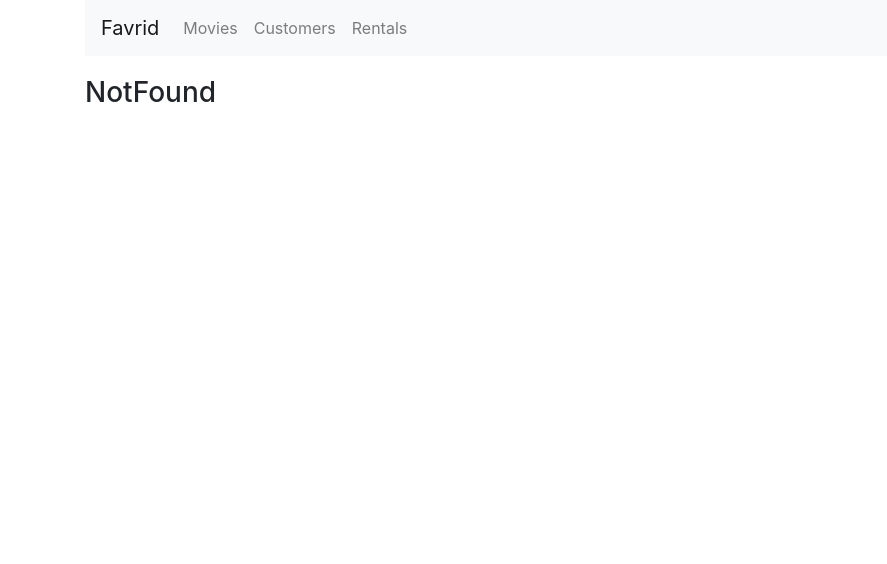
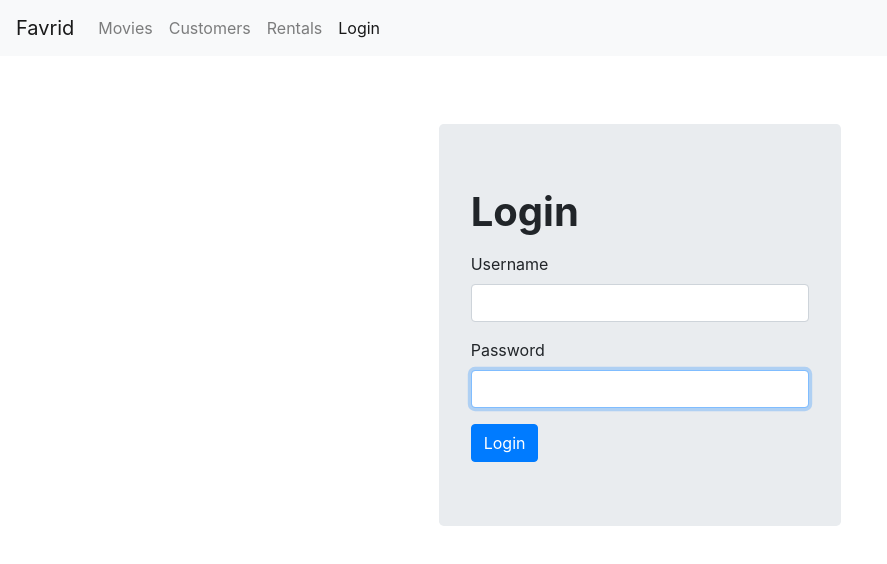
Before and after one commit to basit-nickelfox/favrid, a React (Create React App) app: page /login in a window 1280 px wide. Before the commit this address led to /not-found. Shown: the top 564 px of the page, without its empty margins (0-887 px from the left). Built offline with nearby package versions, Linux system fonts and the light colour scheme.

Commit message:
login form with validation completed

```diff
--- a/src/App.js
+++ b/src/App.js
@@ -1,27 +1,29 @@
 import React, { Component } from "react";
 import AllMovies from './components/allMovies';
-import Navbar from "./common/navbar";
-import {Route,Redirect,Switch} from 'react-router-dom';
+import Navbar from './components/common/navbar'
+import { Route, Redirect, Switch } from 'react-router-dom';
 import Customers from './components/customers';
 import Rentals from './components/rentals';
 import NotFound from './components/notFound';
 import MovieForm from "./components/movieForm";
+import LoginForm from "./components/loginForm";
 // import './App.css';
 export default class App extends Component {
-  render(){
-  return (
-   <main className="container">
-       <Navbar/>
+  render() {
+    return (
+      <main className="">
+        <Navbar />
         <Switch>
-      <Route path='/movies' component={AllMovies}/>
-      <Route path='/customers' component={Customers}/>
-      <Route path='/not-found' component={NotFound}/>
-      <Route path='/rentals' component={Rentals}/>
-      <Route path='/movie/:id?' component={MovieForm}/>
-      <Redirect from='/' exact to='/movies'/>
-      <Redirect to='/not-found'/>
-      </Switch>
-   </main>
-  );
+          <Route path='/login' component={LoginForm} />
+          <Route path='/movies' component={AllMovies} />
+          <Route path='/customers' component={Customers} />
+          <Route path='/not-found' component={NotFound} />
+          <Route path='/rentals' component={Rentals} />
+          <Route path='/movie/:id?' component={MovieForm} />
+          <Redirect from='/' exact to='/movies' />
+          <Redirect to='/not-found' />
+        </Switch>
+      </main>
+    );
   }
 }
--- a/src/components/allMovies.jsx
+++ b/src/components/allMovies.jsx
@@ -1,7 +1,7 @@
 import React, { Component } from "react";
 import { getMovies } from '../services/fakeMovieService';
-import { Pagination } from "../common/pagination";
-import { ListGroup } from "../common/listGroup";
+import {Pagination} from './common/pagination'
+import { ListGroup } from "./common/listGroup";
 import { getGenres } from "../services/fakeGenreService";
 import { MoviesTable } from "./moviesTable";
 export default class AllMovies extends Component {
--- /dev/null
+++ b/src/components/common/form.jsx
@@ -0,0 +1,43 @@
+import React, { Component } from 'react';
+import Input from './input';
+class Form extends Component {
+  state = {
+    data: {},
+    errors: {}
+  }
+  handleChange = ({ currentTarget: input }) => {
+    const errors = { ...this.state.errors };
+    const errorMessage = this.validateProperty(input);
+    if (errorMessage) {
+      errors[input.name] = errorMessage;
+    } else {
+      delete errors[input.name];
+    }
+
+    const data = { ...this.state.data };
+    data[input.name] = input.value;
+    this.setState({ data, errors });
+  }
+  handleSubmit = (e) => {
+    e.preventDefault();
+    const errors = this.validate();
+    this.setState({ errors: errors || {} });
+    if (errors) return;
+    this.doSubmit();
+
+  }
+  renderButton(label) {
+    return (
+      <button className="btn btn-primary" disabled={Object.keys(this.state.errors).length === 0 ? false : true}>{label}</button>
+    );
+  }
+  renderInput(name,label,type='text') {
+    const { errors, data } = this.state;
+    return (
+
+      <Input type={type} name={name} label={label} error={errors[name]} value={data[name]} onChange={this.handleChange} />
+    );
+  }
+}
+
+export default Form;
--- /dev/null
+++ b/src/components/common/input.jsx
@@ -0,0 +1,19 @@
+import React from 'react';
+
+const Input = ({ label, error, name, ...rest}) => {
+    return (
+        <div className="form-group">
+            <label htmlFor={name}>{label}</label>
+            <input
+                 {...rest}
+                name={name}
+                autoFocus id={name}
+
+                className="form-control" />
+            {error && <div className='alert alert-danger'>{error}</div>}
+        </div>
+
+    );
+}
+
+export default Input;
--- a/src/common/navbar.jsx
+++ b/src/components/common/navbar.jsx
@@ -28,6 +28,9 @@ const Navbar=()=>{
             <NavLink className="nav-item nav-link" to="/rentals">
               Rentals
             </NavLink>
+            <NavLink className="nav-item nav-link" to="/login">
+              Login
+            </NavLink>
           </div>
         </div>
       </nav>
--- /dev/null
+++ b/src/components/loginForm.jsx
@@ -0,0 +1,67 @@
+import React from 'react';
+import Form from './common/form';
+class LoginForm extends Form {
+    state = {
+        data: {
+            username: "",
+            password: ""
+        },
+        errors: {}
+    };
+    validateProperty = ({ name, value }) => {
+
+        if (name === 'username') {
+
+            if ((value.trim() === '')) {
+                return 'Username is required';
+            }
+        }
+        if (name === 'password') {
+            if ((value.trim() === '')) {
+                return 'Password is required';
+            }
+        }
+    }
+    validate = () => {
+
+        const errors = {};
+        const { data } = this.state;
+        if (data.username.trim() === "") {
+            errors.username = 'Username is required';
+        }
+        if (data.password.trim() === "") {
+            errors.password = 'Password is required';
+        }
+        return Object.keys(errors).length === 0 ? null : errors;
+
+
+    }
+
+    doSubmit = () => {
+        // call to server
+        console.log('Form Submit');
+    }
+    render() {
+
+        return (
+            <div className="container">
+                <div className="row">
+                    <div className="col-lg col-md-3  col-sm-2 "></div>
+                    <div className="col-lg col-md col-sm jumbotron mt-5">
+
+                        <h1 style={{ fontWeight: "bold" }} className='mb-3'>Login</h1>
+                        <form onSubmit={this.handleSubmit}>
+
+                            {this.renderInput('username', 'Username')}
+                            {this.renderInput('password', 'Password', 'password')}
+                            {this.renderButton("Login")}
+                        </form>
+                    </div>
+                    <div className="col-lg col-md-3 col-sm-2"></div>
+
+                </div>
+            </div>
+        );
+    }
+}
+export default LoginForm;
--- a/src/components/moviesTable.jsx
+++ b/src/components/moviesTable.jsx
@@ -1,5 +1,5 @@
 import React from 'react';
-import { Like } from '../common/like';
+import { Like } from './common/like';
 import { Link } from 'react-router-dom';
 export const MoviesTable = (props) => {
     const { movies, onDelete, onLike, onSort, sortOrder } = props;
```
Also changed, not shown: src/components/common/like.jsx (renamed from src/common/like.jsx), src/components/common/listGroup.jsx (renamed from src/common/listGroup.jsx), src/components/common/pagination.jsx (renamed from src/common/pagination.jsx).
